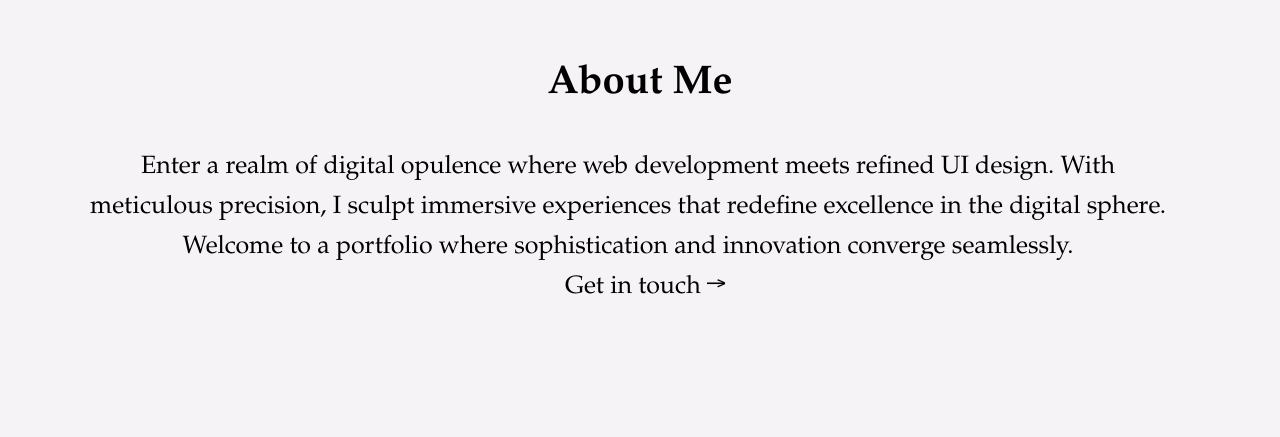
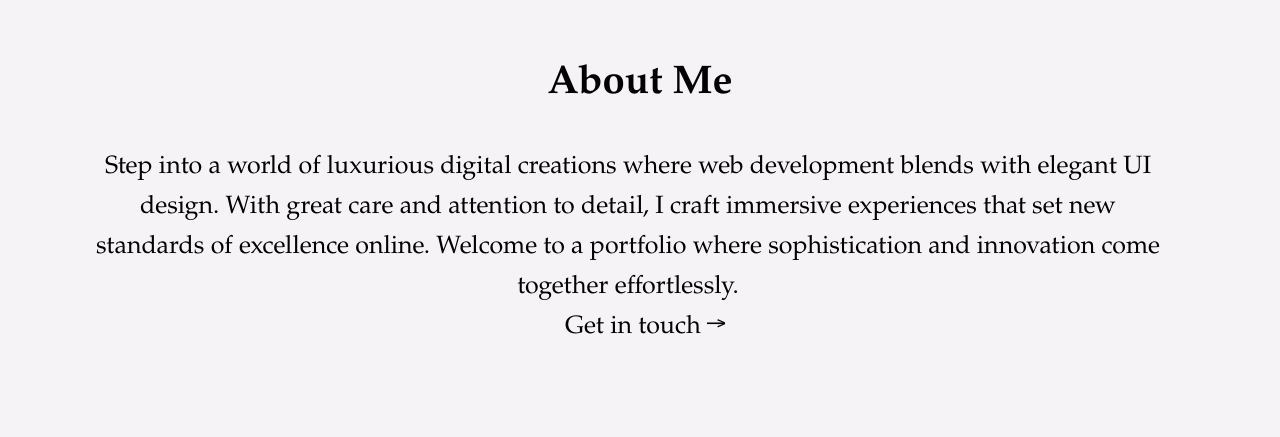
Before and after one commit to SabahAhmed23/Portfolio, a website built with Vite: page index.html in a window 1280 px wide. Shown: the part 920-1357 px from the top of the page. Built offline with nearby package versions, Linux system fonts and the light colour scheme; a web font is replaced by a local one.

Commit message:
Update index.html

```diff
--- a/index.html
+++ b/index.html
@@ -64,9 +64,10 @@
           <div class="about-col-2">
 
               <h1 class="sub-title">About Me</h1>
-              <p>Enter a realm of digital opulence where web development meets refined UI design.
-                 With meticulous precision, I sculpt immersive experiences that redefine excellence in the digital sphere.
-                 Welcome to a portfolio where sophistication and innovation converge seamlessly.
+              <p>
+              Step into a world of luxurious digital creations where web development blends with elegant UI design.
+              With great care and attention to detail, I craft immersive experiences that set new standards of excellence online.
+              Welcome to a portfolio where sophistication and innovation come together effortlessly.
               </p>
               <button id="emailButton" onclick="copyEmail()">Get in touch &#8594; </button>
           </div>
```
